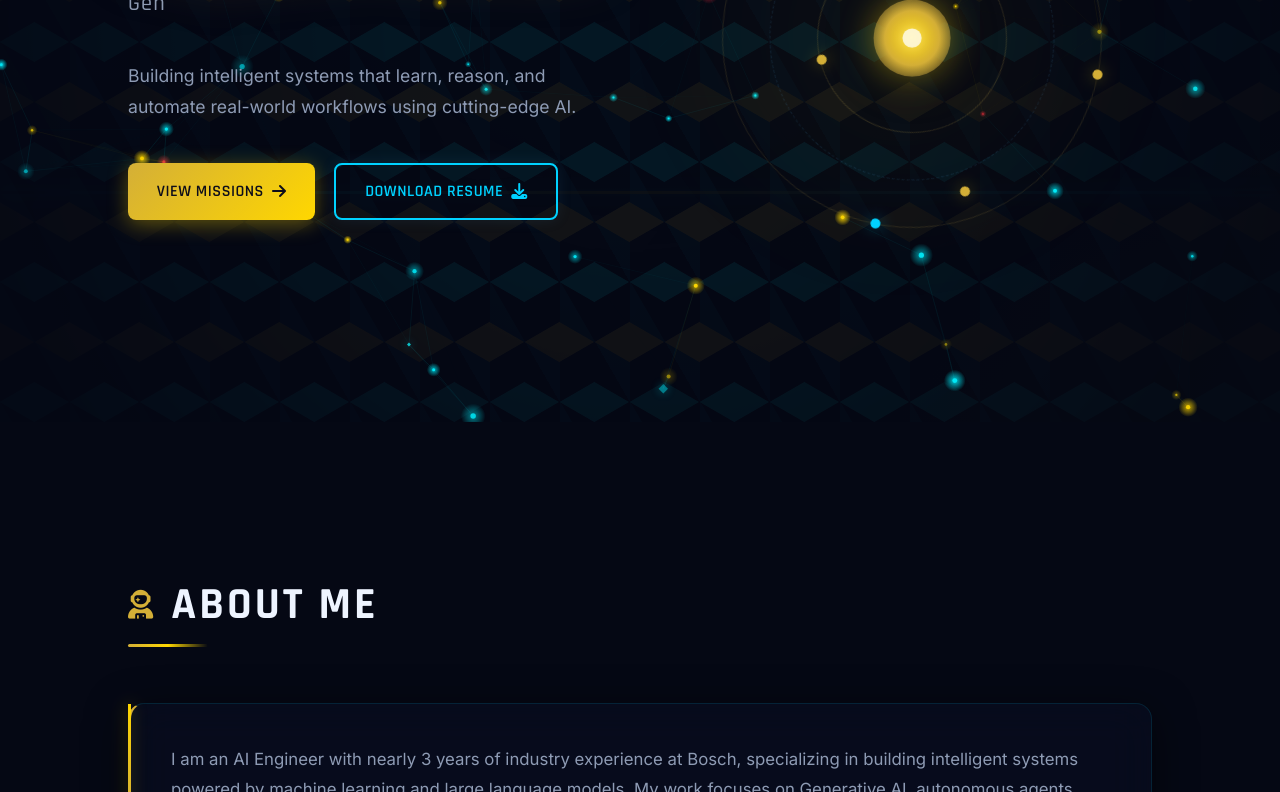
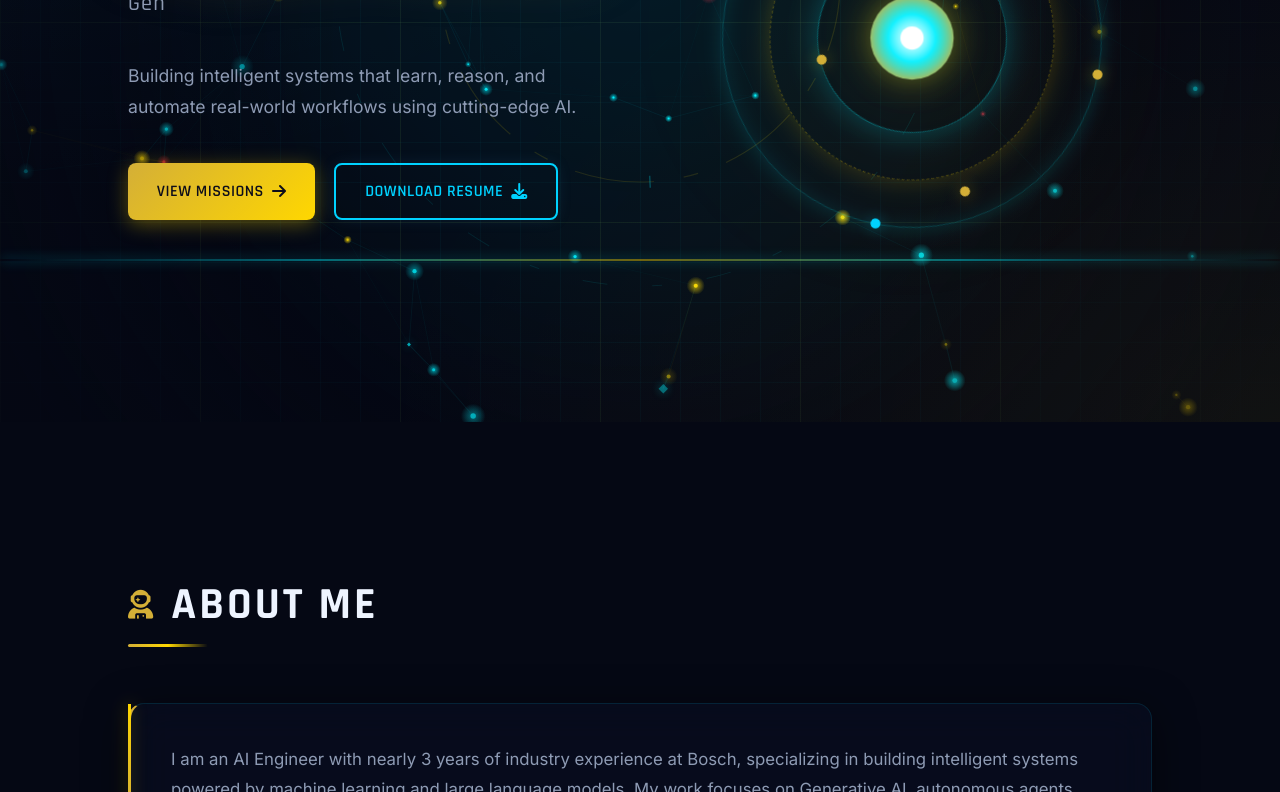
Before and after one commit to Yogesh-001/Portolio, a plain HTML site: page index.html in a window 1280 px wide. Shown: the part 378-1170 px from the top of the page. Drawn offline with Linux system fonts and the light colour scheme; animation ran at ten frames a second.

Commit message:
fix: fixed design broken links

```diff
--- a/css/style.css
+++ b/css/style.css
@@ -178,7 +178,9 @@ img {
     pointer-events: none;
 }
 
-/* Hex Grid Overlay & Stark HUD Atmosphere */
+/* =========================================
+   Stark HUD Blueprint & Tactical Mesh
+   ========================================= */
 .hex-grid-overlay {
     position: fixed;
     top: 0;
@@ -187,16 +189,15 @@ img {
     height: 100%;
     z-index: 0;
     pointer-events: none;
-    opacity: 0.07;
+    opacity: 0.85;
     background-image:
-        radial-gradient(circle at 50% 30%, rgba(0, 240, 255, 0.15) 0%, transparent 60%),
-        linear-gradient(30deg, var(--gold) 12%, transparent 12.5%, transparent 87%, var(--gold) 87.5%, var(--gold)),
-        linear-gradient(150deg, var(--gold) 12%, transparent 12.5%, transparent 87%, var(--gold) 87.5%, var(--gold)),
-        linear-gradient(30deg, var(--stark-cyan) 12%, transparent 12.5%, transparent 87%, var(--stark-cyan) 87.5%, var(--stark-cyan)),
-        linear-gradient(150deg, var(--stark-cyan) 12%, transparent 12.5%, transparent 87%, var(--stark-cyan) 87.5%, var(--stark-cyan)),
-        linear-gradient(60deg, rgba(0,210,255,0.3) 25%, transparent 25.5%, transparent 75%, rgba(0,210,255,0.3) 75%, rgba(0,210,255,0.3));
-    background-size: 100% 100%, 70px 120px, 70px 120px, 70px 120px, 70px 120px, 70px 120px;
-    background-position: center, 0 0, 0 0, 35px 60px, 35px 60px, 0 0;
+        radial-gradient(circle at 50% 40%, rgba(0, 240, 255, 0.1) 0%, transparent 65%),
+        linear-gradient(to right, rgba(0, 240, 255, 0.04) 1px, transparent 1px),
+        linear-gradient(to bottom, rgba(0, 240, 255, 0.04) 1px, transparent 1px),
+        linear-gradient(to right, rgba(255, 215, 0, 0.06) 1px, transparent 1px),
+        linear-gradient(to bottom, rgba(255, 215, 0, 0.06) 1px, transparent 1px);
+    background-size: 100% 100%, 40px 40px, 40px 40px, 200px 200px, 200px 200px;
+    background-position: center, 0 0, 0 0, 0 0, 0 0;
 }
 
 .hex-grid-overlay::before {
@@ -204,9 +205,9 @@ img {
     position: absolute;
     inset: 0;
     background:
-        radial-gradient(ellipse at top left, rgba(0, 240, 255, 0.08), transparent 50%),
-        radial-gradient(ellipse at bottom right, rgba(255, 215, 0, 0.08), transparent 50%),
-        radial-gradient(circle at center, transparent 30%, rgba(5, 8, 20, 0.8) 90%);
+        radial-gradient(ellipse at top left, rgba(0, 240, 255, 0.06), transparent 50%),
+        radial-gradient(ellipse at bottom right, rgba(255, 215, 0, 0.06), transparent 50%),
+        radial-gradient(circle at center, transparent 40%, rgba(5, 8, 20, 0.85) 95%);
     pointer-events: none;
 }
 
@@ -216,17 +217,17 @@ img {
     top: 0;
     left: 0;
     width: 100%;
-    height: 3px;
+    height: 2px;
     background: linear-gradient(90deg, transparent, var(--stark-cyan), var(--gold-bright), var(--stark-cyan), transparent);
     opacity: 0.35;
-    animation: hud-scanline 10s linear infinite;
-    box-shadow: 0 0 15px var(--stark-cyan);
+    animation: hud-scanline 9s linear infinite;
+    box-shadow: 0 0 12px var(--stark-cyan);
 }
 
 @keyframes hud-scanline {
     0% { top: -5%; opacity: 0; }
-    10% { opacity: 0.45; }
-    90% { opacity: 0.45; }
+    15% { opacity: 0.5; }
+    85% { opacity: 0.5; }
     100% { top: 105%; opacity: 0; }
 }
 
@@ -784,7 +785,7 @@ header.scrolled {
 
 .tech-orb .ring {
     position: absolute;
-    border: 1px solid;
+    border: 1.5px solid;
     border-radius: 50%;
     top: 50%;
     left: 50%;
@@ -794,14 +795,16 @@ header.scrolled {
 .tech-orb .ring-1 {
     width: 100%;
     height: 100%;
-    border-color: rgba(198, 168, 76, 0.15);
+    border-color: rgba(0, 240, 255, 0.22);
+    box-shadow: 0 0 20px rgba(0, 240, 255, 0.15), inset 0 0 20px rgba(0, 240, 255, 0.1);
     animation: rotate-slow 25s linear infinite;
 }
 
 .tech-orb .ring-2 {
     width: 75%;
     height: 75%;
-    border-color: rgba(74, 159, 217, 0.15);
+    border-color: rgba(255, 215, 0, 0.3);
+    box-shadow: 0 0 25px rgba(255, 215, 0, 0.18);
     animation: rotate-slow 18s linear infinite reverse;
     border-style: dashed;
 }
@@ -809,7 +812,8 @@ header.scrolled {
 .tech-orb .ring-3 {
     width: 50%;
     height: 50%;
-    border-color: rgba(198, 168, 76, 0.2);
+    border-color: rgba(0, 240, 255, 0.35);
+    box-shadow: 0 0 30px rgba(0, 240, 255, 0.25);
     animation: rotate-slow 12s linear infinite;
 }
 
@@ -818,15 +822,16 @@ header.scrolled {
     top: 50%;
     left: 50%;
     transform: translate(-50%, -50%);
-    width: 80px;
-    height: 80px;
-    background: radial-gradient(circle, var(--gold-bright), var(--gold), transparent);
+    width: 86px;
+    height: 86px;
+    background: radial-gradient(circle, #FFFFFF 0%, #00F0FF 40%, var(--gold) 80%, transparent 100%);
     border-radius: 50%;
     box-shadow:
-        0 0 40px var(--gold-glow),
-        0 0 80px rgba(198, 168, 76, 0.15),
-        inset 0 0 20px rgba(255, 255, 255, 0.1);
-    animation: pulse-glow 4s ease-in-out infinite alternate;
+        0 0 45px var(--stark-cyan),
+        0 0 90px var(--gold-glow),
+        0 0 120px rgba(0, 240, 255, 0.3),
+        inset 0 0 25px rgba(255, 255, 255, 0.8);
+    animation: pulse-glow 3s ease-in-out infinite alternate;
 }
 
 .tech-orb .core-glow::after {
@@ -835,11 +840,11 @@ header.scrolled {
     top: 50%;
     left: 50%;
     transform: translate(-50%, -50%);
-    width: 20px;
-    height: 20px;
-    background: rgba(255, 255, 255, 0.8);
+    width: 24px;
+    height: 24px;
+    background: #FFFFFF;
     border-radius: 50%;
-    box-shadow: 0 0 15px rgba(255, 255, 255, 0.5);
+    box-shadow: 0 0 25px #FFFFFF, 0 0 45px var(--stark-cyan);
 }
 
 /* Orbital nodes */
--- a/js/script.js
+++ b/js/script.js
@@ -296,6 +296,104 @@ document.addEventListener('DOMContentLoaded', () => {
             }
         }
 
+        let ringAngle1 = 0;
+        let ringAngle2 = 0;
+
+        function drawStarkHudRings() {
+            ringAngle1 += 0.0004;
+            ringAngle2 -= 0.0006;
+
+            const theme = document.documentElement.getAttribute('data-theme');
+            const isDark = theme !== 'light';
+            const centerX = width / 2;
+            const centerY = height * 0.45;
+
+            ctx.save();
+            ctx.translate(centerX, centerY);
+
+            // Outer Dashed HUD Ring
+            ctx.save();
+            ctx.rotate(ringAngle1);
+            ctx.beginPath();
+            ctx.arc(0, 0, Math.min(width, height) * 0.38, 0, Math.PI * 2);
+            ctx.setLineDash([25, 45, 10, 45]);
+            ctx.strokeStyle = isDark ? 'rgba(0, 240, 255, 0.09)' : 'rgba(0, 180, 216, 0.07)';
+            ctx.lineWidth = 1;
+            ctx.stroke();
+            ctx.restore();
+
+            // Inner Tech Ring with Degree Ticks
+            ctx.save();
+            ctx.rotate(ringAngle2);
+            const innerR = Math.min(width, height) * 0.25;
+            ctx.beginPath();
+            ctx.arc(0, 0, innerR, 0, Math.PI * 2);
+            ctx.setLineDash([80, 30, 15, 30]);
+            ctx.strokeStyle = isDark ? 'rgba(255, 215, 0, 0.12)' : 'rgba(212, 160, 23, 0.09)';
+            ctx.lineWidth = 1.2;
+            ctx.stroke();
+
+            // Draw cardinal degree markers (0°, 90°, 180°, 270°)
+            for (let deg = 0; deg < 360; deg += 90) {
+                const rad = (deg * Math.PI) / 180;
+                const x1 = Math.cos(rad) * (innerR - 6);
+                const y1 = Math.sin(rad) * (innerR - 6);
+                const x2 = Math.cos(rad) * (innerR + 6);
+                const y2 = Math.sin(rad) * (innerR + 6);
+                ctx.beginPath();
+                ctx.moveTo(x1, y1);
+                ctx.lineTo(x2, y2);
+                ctx.strokeStyle = isDark ? 'rgba(0, 240, 255, 0.25)' : 'rgba(0, 180, 216, 0.2)';
+                ctx.lineWidth = 1.5;
+                ctx.setLineDash([]);
+                ctx.stroke();
+            }
+            ctx.restore();
+
+            ctx.restore();
+        }
+
+        function drawMouseHudReticle() {
+            if (mouse.x === null || mouse.y === null) return;
+            const theme = document.documentElement.getAttribute('data-theme');
+            const isDark = theme !== 'light';
+            const color = isDark ? 'rgba(0, 240, 255, 0.6)' : 'rgba(0, 180, 216, 0.6)';
+
+            ctx.save();
+            ctx.translate(mouse.x, mouse.y);
+
+            // Target Ring
+            ctx.beginPath();
+            ctx.arc(0, 0, 22, 0, Math.PI * 2);
+            ctx.strokeStyle = color;
+            ctx.lineWidth = 0.8;
+            ctx.setLineDash([6, 6]);
+            ctx.stroke();
+
+            // Center Crosshair
+            ctx.beginPath();
+            ctx.moveTo(-8, 0); ctx.lineTo(8, 0);
+            ctx.moveTo(0, -8); ctx.lineTo(0, 8);
+            ctx.strokeStyle = color;
+            ctx.lineWidth = 1;
+            ctx.setLineDash([]);
+            ctx.stroke();
+
+            // Corner Brackets
+            const s = 14;
+            const l = 5;
+            ctx.beginPath();
+            ctx.moveTo(-s, -s + l); ctx.lineTo(-s, -s); ctx.lineTo(-s + l, -s);
+            ctx.moveTo(s - l, -s); ctx.lineTo(s, -s); ctx.lineTo(s, -s + l);
+            ctx.moveTo(-s, s - l); ctx.lineTo(-s, s); ctx.lineTo(-s + l, s);
+            ctx.moveTo(s - l, s); ctx.lineTo(s, s); ctx.lineTo(s, s - l);
+            ctx.strokeStyle = isDark ? 'rgba(255, 215, 0, 0.7)' : 'rgba(212, 160, 23, 0.7)';
+            ctx.lineWidth = 1.2;
+            ctx.stroke();
+
+            ctx.restore();
+        }
+
         for (let i = 0; i < PARTICLE_COUNT; i++) {
             particles.push(new StarkParticle());
         }
@@ -305,6 +403,9 @@ document.addEventListener('DOMContentLoaded', () => {
 
             const theme = document.documentElement.getAttribute('data-theme');
             const isDark = theme !== 'light';
+
+            // Draw Background HUD Telemetry Rings
+            drawStarkHudRings();
 
             // Connect particles with Stark Energy Beams
             for (let i = 0; i < particles.length; i++) {
@@ -353,6 +454,9 @@ document.addEventListener('DOMContentLoaded', () => {
                 }
             }
 
+            // Draw Interactive Target Reticle on Cursor
+            drawMouseHudReticle();
+
             requestAnimationFrame(animate);
         }
 
```
